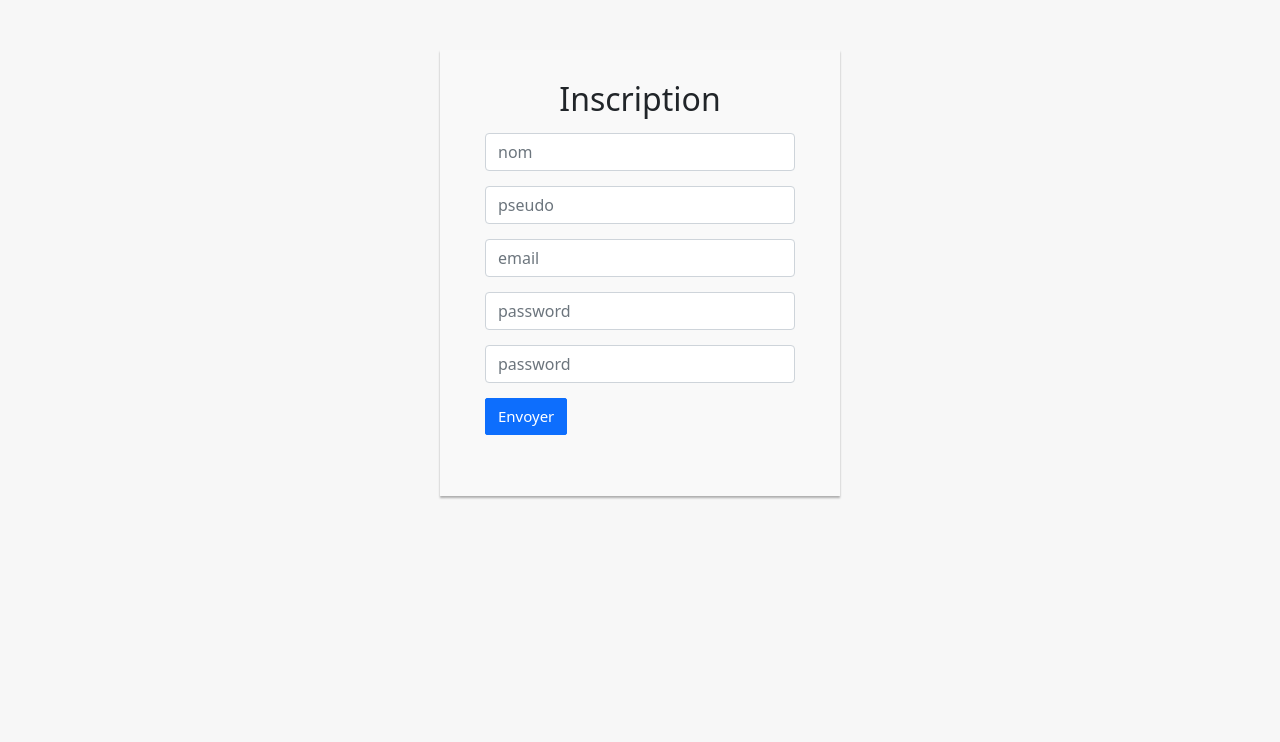
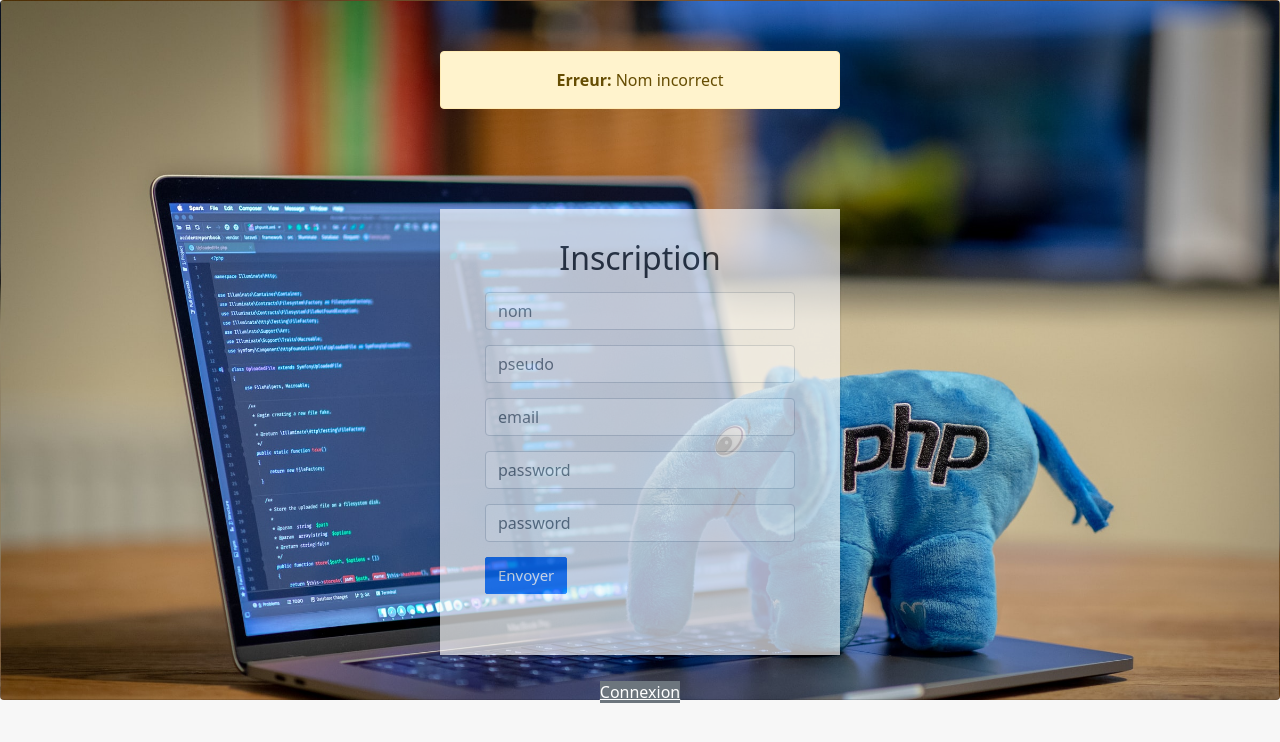
Before and after one commit to Alain-Kay/EspaceMembre, a PHP site: page /register.php?erreur=taille_nom in a window 1280 px wide. Shown: the top 742 px of the page. Run offline with PHP 8.4, Linux system fonts and the light colour scheme; some libraries are stand-ins or nearby versions.

Commit message:
beaucoup des modifs

```diff
--- a/_inc/footer.php
+++ b/_inc/footer.php
@@ -1,2 +1,3 @@
+</div>
 </body>
 </html>
--- a/_inc/header.php
+++ b/_inc/header.php
@@ -6,6 +6,7 @@
   <title><?php $title; ?></title>
 </head>
 <body>
+<div class="bg-image card shadow-1-strong fond">
   <style>
     .login-form{
       width: 400px;
@@ -21,6 +22,7 @@
       background : #f9f9f9f9;
       box-shadow: 0px 2px 2px rgba(1, 1, 1, 0.3);
       padding: 30px;
+      opacity: 0.70;
 
     }
 
@@ -48,4 +50,15 @@
     body{
       background : #f7f7f7f7;
     }
+    .fond{
+      background-image: url('images/3.jpg');
+      -webkit-background-size: cover;
+      -moz-background-size: cover;
+     -o-background-size: cover;
+      background-size: cover;
+      width: 100%;
+      height: 700px;
+
+    }
+
   </style>
--- /dev/null
+++ b/deconnexion.php
@@ -0,0 +1,5 @@
+<?php
+session_start();
+session_destroy();
+require_once "_funcs/function.php";
+redirection('login.php');
--- a/login.php
+++ b/login.php
@@ -35,8 +35,7 @@ if (isset($_GET['login_erreur'])) {
     }
 }
 ?>
-<div class="container">
-
+<div class="container-fluid">
             <div class="login-form">
                 <form action="controllers/login.php" method="post">
                     <h2 class="text-center">connexion</h2>
@@ -50,7 +49,9 @@ if (isset($_GET['login_erreur'])) {
                         <button type="submit" class="btn btn-primary" name="login">Envoyer</button>
                     </div>
                 </form>
+                <p class="text-center"><a href="register.php" class="bg-secondary text-white">Inscription</a>
             </div>
 
 </div>
+
 <?php require_once "_inc/footer.php"; ?>
--- a/profile.php
+++ b/profile.php
@@ -1,12 +1,16 @@
 <?php
 session_start();
+if(!isset($_SESSION['user'])){
+    redirection('../login.php');
+}
 require_once "_inc/header.php";
+
 ?>
 
 <div class="container">
     <div class="row">
         <div class="col mt-4">
-            <h3>Bonjour <?= ucfirst($_SESSION['user']); ?>
+            <h3 class="text-primary">Bonjour <?= ucfirst($_SESSION['user']); ?>
         </div>
         <div class="col mt-4 ">
             <a href ="deconnexion.php" class="btn btn-danger btn-lg">Deconnexion </a>
--- a/register.php
+++ b/register.php
@@ -24,7 +24,7 @@ $title = "inscription";
               </div>
             <?php
             break;
-            case 'taille nom_et_non_numeric ':
+            case 'taille_nom':
               ?>
                 <div class="alert alert-warning">
                   <strong>Erreur: </strong> Nom incorrect
@@ -52,10 +52,17 @@ $title = "inscription";
                       </div>
                     <?php
                     break;
-                    case 'mot_de_passe_different ':
+                    case 'motdepasse_different ':
                       ?>
                         <div class="alert alert-warning">
                           <strong>Erreur: </strong>Mot de passe different
+                        </div>
+                      <?php
+                      break;
+                    default:
+                      ?>
+                        <div class="alert alert-warning">
+                          <strong>Erreur: </strong>Remplir tout les champs
                         </div>
                       <?php
                       break;
@@ -86,8 +93,10 @@ $title = "inscription";
                 <button type="submit" class="btn btn-primary mb-3" name="register">Envoyer</button>
             </div>
         </form>
+        <p class="text-center"><a href="login.php" class="bg-secondary text-white">Connexion</a></p>
   </div>
 
 
 
+
 <?php "_inc/header.php"; ?>
```
Also changed, not shown: controllers/register.php (+5 -4 lines), images/2.jpg (added), images/3.jpg (added), 1 other file. Lines whose indentation alone changed are shown as unchanged.
